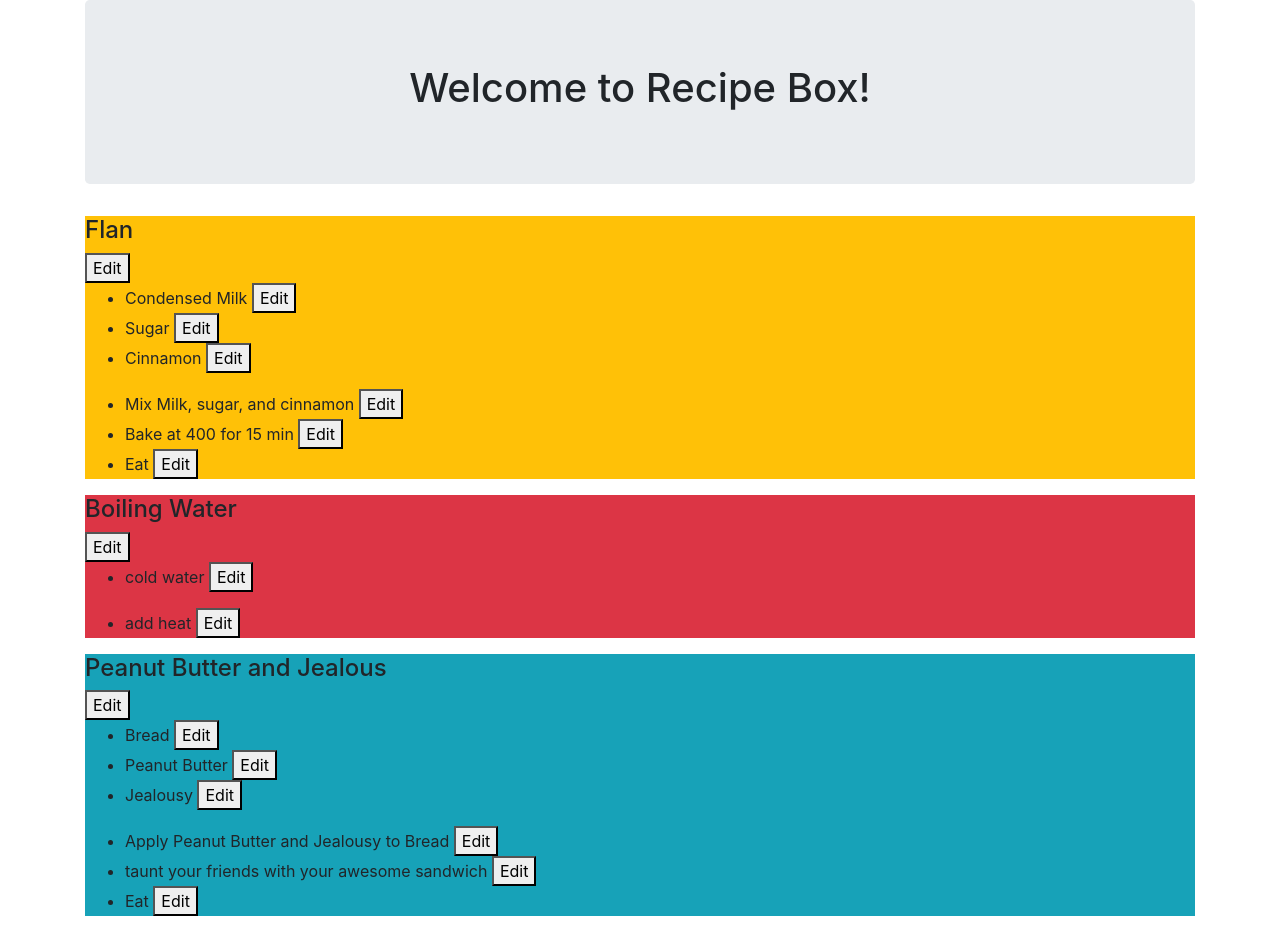
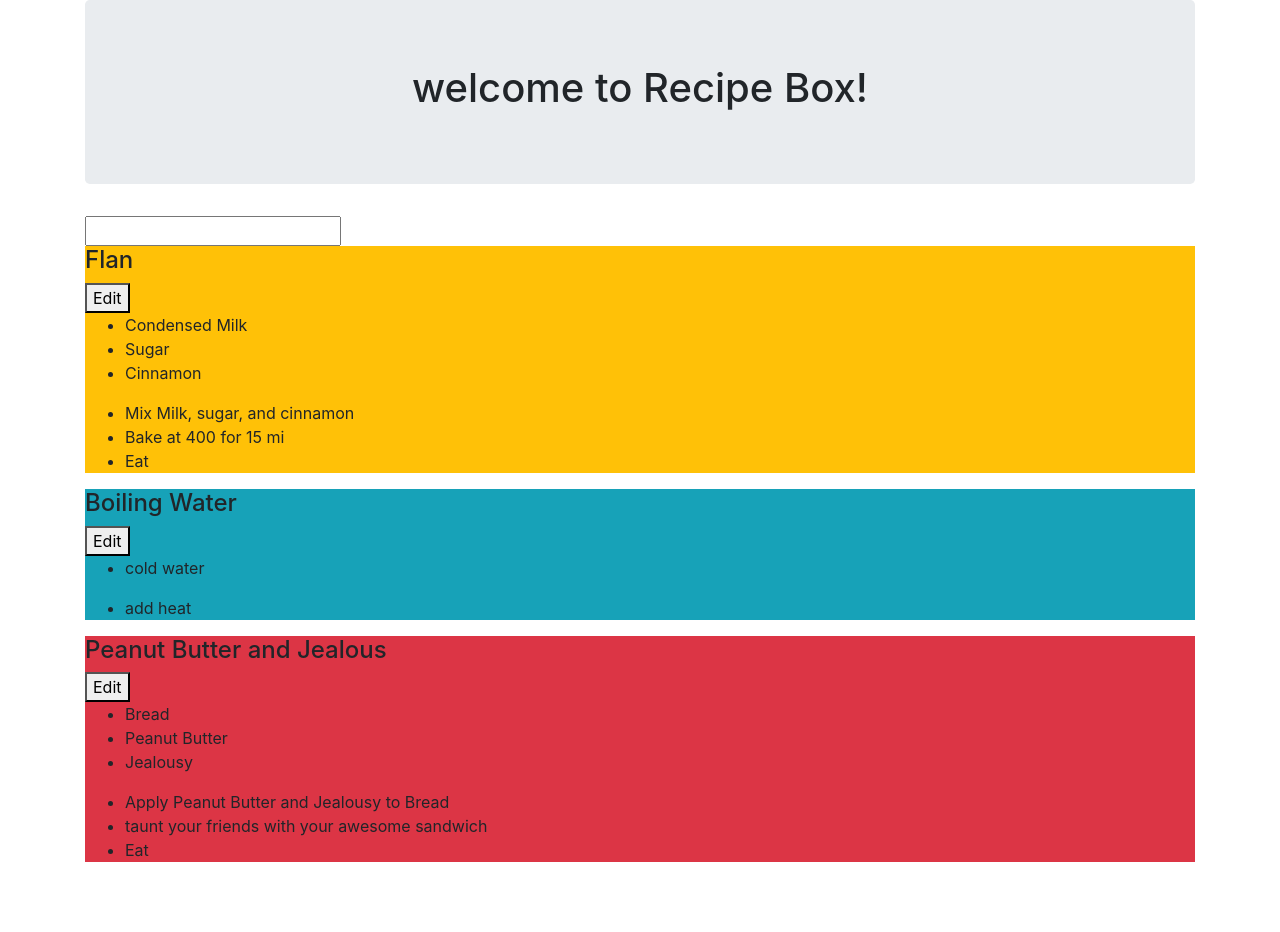
Before and after one commit to devinmounts/recipe-binding, an Angular app: page / in a window 1280 px wide. After the commit the page ends 878 px from the top, so only its background shows below. Built offline with nearby package versions, Linux system fonts and the light colour scheme.

Commit message:
edit each direction in object array.

```diff
--- a/src/app/app.component.html
+++ b/src/app/app.component.html
@@ -3,17 +3,46 @@
   <div class="jumbotron">
     <div style="text-align:center">
       <h1>
-        Welcome to {{ title }}!
+        {{ userName }} welcome to {{ title }}!
       </h1>
     </div>
   </div>
+  <form>
+    <input [(ngModel)]="userName" type="text" name="user">
+  </form>
   <div [class]="priorityColor(currentRecipe)" *ngFor="let currentRecipe of recipies">
-    <h4 >{{currentRecipe.title}}</h4> <button (click)="editTask()">Edit</button>
+    <h4 >{{currentRecipe.title}}</h4> <button (click)="editTask(currentRecipe)">Edit</button>
     <ul>
-        <li *ngFor="let ingredient of currentRecipe.ingredients">{{ingredient}} <button (click)="editTask()">Edit</button>
+        <li *ngFor="let object of currentRecipe.ingredients">{{object.ingredient}}
     </ul>
     <ul>
-        <li *ngFor="let direction of currentRecipe.directions">{{direction}} <button (click)="editTask()">Edit</button>
+        <li *ngFor="let object of currentRecipe.directions">{{object.direction}}
     </ul>
   </div>
+  <div *ngIf="selectedRecipe">
+    <h3>{{selectedRecipe.title}}</h3>
+    <p>Recipe Cooked? {{selectedRecipe.cooked}}</p>
+    <h3>Edit Recipe Title</h3>
+    <label for="">Edit Recipe Title</label>
+    <input [(ngModel)]="selectedRecipe.title">
+    <br>
+    <label>Edit recipe directions:</label>
+    <div *ngFor="let object of selectedRecipe.directions">
+      <!-- <input  [(ngModel)]="{{direction}}" name="{{direction}}"> -->
+
+      <input [(ngModel)]="object.direction">
+    </div>
+
+    <br>
+    <label>Enter Recipe Priority (1-3):</label>
+    <br>
+    <input type="radio" [(ngModel)]="selectedRecipe.priority" value="1">1 (Low Priority)<br>
+    <input type="radio" [(ngModel)]="selectedRecipe.priority" value="2">2 (Medium Priority)<br>
+    <input type="radio" [(ngModel)]="selectedRecipe.priority" value="3">3 (High Priority)
+    <button (click)="finishedEditing()">Done</button>
+  </div>
 </div>
+
+<!-- <tr *ngFor="let direction of selectedRecipe.directions">
+  <td><input type="text"  [(ngModel)]="direction"></td>
+</table> -->
--- a/src/app/app.component.ts
+++ b/src/app/app.component.ts
@@ -8,25 +8,29 @@ import { Recipe } from './models/recipe.model';
 })
 export class AppComponent {
   title = 'Recipe Box';
+  recipies: Recipe[] = [
+    new Recipe('Flan', [{ingredient: 'Condensed Milk'}, {ingredient: 'Sugar'}, {ingredient: 'Cinnamon'} ], [{direction: 'Mix Milk, sugar, and cinnamon'}, {direction: 'Bake at 400 for 15 mi'}, {direction: 'Eat'}], 2),
+    new Recipe('Boiling Water',[{ingredient: 'cold water'}], [{direction: 'add heat'}], 1),
+    new Recipe('Peanut Butter and Jealous',[{ingredient: 'Bread'}, {ingredient: 'Peanut Butter'}, {ingredient: 'Jealousy'}], [{direction: 'Apply Peanut Butter and Jealousy to Bread'}, {direction: 'taunt your friends with your awesome sandwich'}, {direction: 'Eat'}], 3)
+  ];
+  selectedRecipe = null;
 
-  recipies: Recipe[] = [
-    new Recipe('Flan', ['Condensed Milk', 'Sugar', 'Cinnamon'], ['Mix Milk, sugar, and cinnamon', 'Bake at 400 for 15 min', 'Eat'], 3),
-    new Recipe('Boiling Water', ['cold water'], ['add heat'], 1),
-    new Recipe('Peanut Butter and Jealous', ['Bread', 'Peanut Butter', 'Jealousy'], ['Apply Peanut Butter and Jealousy to Bread', 'taunt your friends with your awesome sandwich', 'Eat'], 6)
-  ];
-
-  editTask(){
-    alert("EditMe")
+  editTask(clickedRecipe){
+    this.selectedRecipe = clickedRecipe;
   }
 
   priorityColor(currentRecipe) {
-    if (currentRecipe.priority === 1) {
+    if (currentRecipe.priority === 3) {
       return "bg-danger";
-    } else if (currentRecipe.priority >=2 && currentRecipe.priority <=4){
+    } else if (currentRecipe.priority == 2){
       return "bg-warning";
     } else {
       return "bg-info";
     }
   }
 
+  finishedEditing(){
+    this.selectedRecipe = null;
+  }
+
 }
--- a/src/app/app.module.ts
+++ b/src/app/app.module.ts
@@ -1,8 +1,7 @@
 import { BrowserModule } from '@angular/platform-browser';
 import { NgModule } from '@angular/core';
-
-
 import { AppComponent } from './app.component';
+import { FormsModule }  from '@angular/forms';
 
 
 @NgModule({
@@ -10,7 +9,8 @@ import { AppComponent } from './app.component';
     AppComponent
   ],
   imports: [
-    BrowserModule
+    BrowserModule,
+    FormsModule
   ],
   providers: [],
   bootstrap: [AppComponent]
--- a/src/app/models/recipe.model.ts
+++ b/src/app/models/recipe.model.ts
@@ -1,4 +1,4 @@
 export class Recipe {
   public cooked: boolean = false;
-   constructor(public title: string, public ingredients: string[], public directions: string[], public priority: number ) {}
+   constructor(public title: string, public ingredients: [{ingredient: string}], public directions: [{direction: string}], public priority: number ) {}
 }
```
